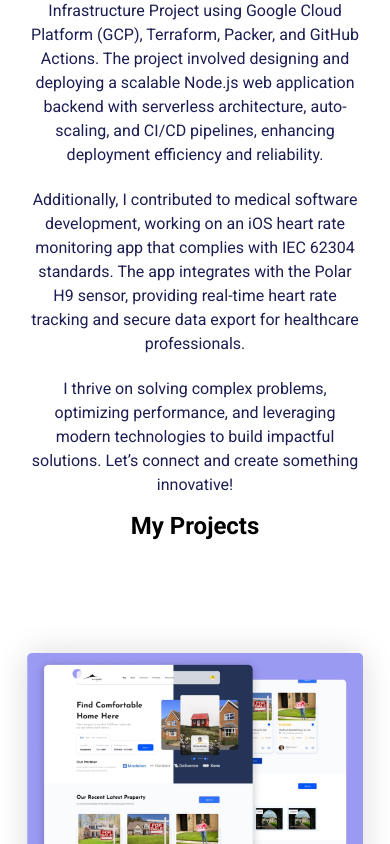
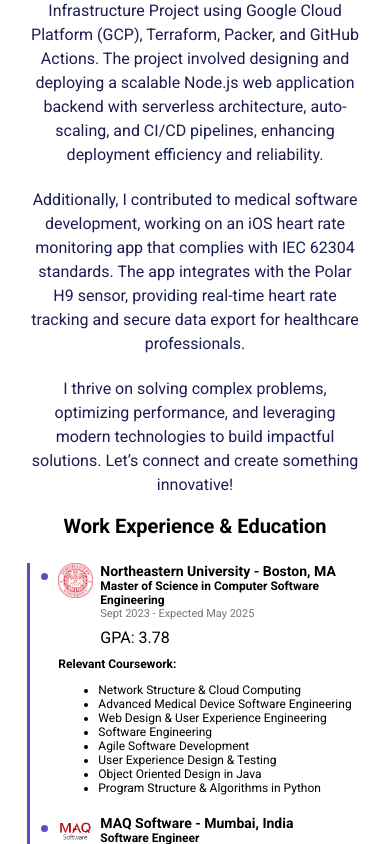
Before and after one commit to OmkumarSolanki/my-portfolio, a React (Create React App) app: page / in a window 390 px wide. Shown: the part 1156-2000 px from the top of the page. Built offline with nearby package versions, Linux system fonts and the light colour scheme.

Commit message:
Added Experience

```diff
--- a/src/App.css
+++ b/src/App.css
@@ -161,6 +161,7 @@ h2 {
   top: 0;
   left: 0;
   right: 0;
+  z-index: 1;
 }
 .navbar--items > ul {
   list-style: none;
@@ -938,3 +939,184 @@ input[type="checkbox"] {
 .ul-course-list {
   margin-top: 0;
 }
+/* General Styling */
+.timeline-container {
+  max-width: 90%;
+  /* margin: 0 auto; */
+  padding: 3% 7%;
+}
+
+.timeline-title {
+  font-size: 24px;
+  font-weight: bold;
+  text-align: center;
+  margin-bottom: 20px;
+}
+
+/* Timeline Line */
+.timeline {
+  position: relative;
+  border-left: 4px solid #6b46c1; /* Purple line */
+  padding-left: 20px;
+}
+
+/* Timeline Item */
+.timeline-item {
+  position: relative;
+  margin-bottom: 20px;
+  padding-left: 10px;
+}
+
+/* Dots on Timeline */
+.timeline-item::before {
+  content: "";
+  position: absolute;
+  left: -11px;
+  top: 43px;
+  width: 14px;
+  height: 14px;
+  background-color: #6b46c1;
+  border-radius: 50%;
+}
+
+/* Header with Logo */
+.timeline-header {
+  display: flex;
+  align-items: center;
+  gap: 7px;
+  margin-bottom: 10px;
+}
+
+.timeline-logo {
+  width: 10%;
+  object-fit: contain;
+}
+
+/* Company Details */
+.timeline-details {
+  flex: 1;
+}
+
+/* Text Styling */
+.timeline-company {
+  font-size: 18px;
+  font-weight: bold;
+}
+
+.timeline-role {
+  font-size: 16px;
+  font-weight: 600;
+  color: #444;
+}
+
+.timeline-duration {
+  font-size: 14px;
+  color: #777;
+  display: block;
+  margin-bottom: 8px;
+}
+
+/* Responsibilities */
+.timeline-responsibilities {
+  padding-left: 20px;
+  list-style-type: disc;
+}
+
+.timeline-responsibilities li {
+  margin-bottom: 5px;
+}
+
+/* 🟢 Responsive Design */
+@media (max-width: 768px) {
+  .timeline {
+    border-left: 3px solid #6b46c1;
+  }
+
+  .timeline-item {
+    padding-left: 8px;
+  }
+
+  .timeline-item::before {
+    left: -9px;
+    width: 7px;
+    height: 7px;
+    top: 10px;
+  }
+
+  .timeline-header {
+    flex-direction: column;
+    align-items: flex-start;
+  }
+
+  .timeline-logo {
+    width: 40px;
+    height: 40px;
+    margin-bottom: 5px;
+  }
+
+  .timeline-company {
+    font-size: 16px;
+  }
+
+  .timeline-role {
+    font-size: 14px;
+  }
+
+  .timeline-duration {
+    font-size: 12px;
+  }
+
+  .timeline-responsibilities {
+    padding-left: 15px;
+  }
+
+  .timeline-responsibilities li {
+    font-size: 14px;
+  }
+}
+
+@media (max-width: 480px) {
+  .timeline-container {
+    max-width: 95%;
+  }
+
+  .timeline-title {
+    font-size: 20px;
+  }
+
+  .timeline-header {
+    flex-direction: row;
+    align-items: flex-start;
+  }
+
+  .timeline-logo {
+    width: 35px;
+    height: 35px;
+  }
+
+  .timeline-company {
+    font-size: 14px;
+  }
+
+  .timeline-role {
+    font-size: 12px;
+  }
+
+  .timeline-duration {
+    font-size: 11px;
+  }
+
+  .timeline-responsibilities {
+    padding-left: 10px;
+  }
+
+  .timeline-responsibilities li {
+    font-size: 12px;
+  }
+  .timeline-coursework {
+    font-size: 12px;
+  }
+  h4 {
+    font-size: 12px;
+  }
+}
--- /dev/null
+++ b/src/Pages/Home/Experience.jsx
@@ -0,0 +1,47 @@
+import React from "react";
+import data from "../../data/index.json";
+
+const Experience = () => {
+  return (
+    <div className="timeline-container">
+      <h2 className="timeline-title">Work Experience & Education</h2>
+      <div className="timeline">
+        {data.timeline.map((item, index) => (
+          <div key={index} className={`timeline-item ${item.type}`}>
+            <div className="timeline-header">
+              <img src={item.logo} alt={`${item.institution || item.company} logo`} className="timeline-logo" />
+              <div className="timeline-details">
+                <h3 className="timeline-company">
+                  {item.type === "education" ? item.institution : item.company} - {item.location}
+                </h3>
+                <h4 className="timeline-subtitle">
+                  {item.type === "education" ? item.degree : item.role}
+                </h4>
+                <span className="timeline-duration">{item.duration}</span>
+                {item.gpa && <p className="timeline-gpa">GPA: {item.gpa}</p>}
+              </div>
+            </div>
+            {item.type === "experience" ? (
+              <ul className="timeline-responsibilities">
+                {item.responsibilities.map((task, i) => (
+                  <li key={i}>{task}</li>
+                ))}
+              </ul>
+            ) : (
+              <div className="timeline-coursework">
+                <h4>Relevant Coursework:</h4>
+                <ul>
+                  {item.coursework.map((course, i) => (
+                    <li key={i}>{course}</li>
+                  ))}
+                </ul>
+              </div>
+            )}
+          </div>
+        ))}
+      </div>
+    </div>
+  );
+};
+
+export default Experience;
--- a/src/Pages/Home/Homescreen/index.jsx
+++ b/src/Pages/Home/Homescreen/index.jsx
@@ -6,6 +6,7 @@ import MyPortfolio from "../MyPortfolio";
 import MySkills from "../MySkills";
 import Education from "../Education";
 import CalendlyWidget from "../Calendly";
+import Experience from "../Experience";
 
 export default function Home() {
   return (
@@ -13,8 +14,9 @@ export default function Home() {
       <HeroSection />
       {/* <MySkills /> */}
       <AboutMe />
+      <Experience />
       <MyPortfolio />
-      <Education />
+      {/* <Education /> */}
       <ContactMe />
       <CalendlyWidget />
       <Footer />
--- a/src/data/index.json
+++ b/src/data/index.json
@@ -86,5 +86,102 @@
       ],
       "logo": "./img/daiict-logo.png"
     }
- ]
+ ],
+ "experiences" :[
+  {
+    "company": "MAQ Software",
+    "location": "Mumbai, India",
+    "role": "Software Engineer",
+    "duration": "Jun 2022 - Mar 2023",
+    "logo": "./img/northeastern-logo.png",
+    "responsibilities": [
+      "Created and sustained an interactive web portal featuring embedded Power BI reports with C#, .NET MVC, and JavaScript; enhanced data accessibility leading to a 40% increase in daily active users over six months.",
+      "Directed the entire project lifecycle, from database design to backend code development and user interface creation; streamlined processes that enhanced overall project delivery speed by 30% for future iterations.",
+      "Created an easy-to-use landing page for the portal to help users quickly find different reports.",
+      "Engineered high-performance stored procedures in Microsoft SQL Server to optimize complex queries, reducing execution time from two seconds to less than one second for critical daily operations."
+    ]
+  },
+  {
+    "company": "MAQ Software",
+    "location": "Mumbai, India",
+    "role": "Associate Software Engineer - Intern",
+    "duration": "Jan 2022 - Jun 2022",
+    "logo": "./img/northeastern-logo.png",
+    "responsibilities": [
+      "Designed a comprehensive auditing platform, where users could manually upload reports and screenshots for checking code quality and architecture compliance.",
+      "Streamlined the release process for every two weeks, verifying operational excellence and adherence to established coding standards; contributed to an increase in overall system stability by addressing critical bugs ahead of rollout.",
+      "Worked on fixing bugs by troubleshooting issues and making improvements to enhance system efficiency."
+    ]
+  }
+],
+"timeline": [
+  {
+    "institution": "Northeastern University",
+    "location": "Boston, MA",
+    "type": "education",
+    "degree": "Master of Science in Computer Software Engineering",
+    "duration": "Sept 2023 - Expected May 2025",
+    "gpa": "3.78",
+    "coursework": [
+      "Network Structure & Cloud Computing",
+      "Advanced Medical Device Software Engineering",
+      "Web Design & User Experience Engineering",
+      "Software Engineering",
+      "Agile Software Development",
+      "User Experience Design & Testing",
+      "Object Oriented Design in Java",
+      "Program Structure & Algorithms in Python"
+    ],
+    "logo": "./img/northeastern-logo.png"
+  },
+  {
+    "company": "MAQ Software",
+    "location": "Mumbai, India",
+    "type": "experience",
+    "role": "Software Engineer",
+    "duration": "Jun 2022 - Mar 2023",
+    "logo": "./img/maq-software-logo.png",
+    "responsibilities": [
+      "Created and sustained an interactive web portal featuring embedded Power BI reports with C#, .NET MVC, and JavaScript; enhanced data accessibility leading to a 40% increase in daily active users over six months.",
+      "Directed the entire project lifecycle, from database design to backend code development and user interface creation; streamlined processes that enhanced overall project delivery speed by 30% for future iterations.",
+      "Created an easy-to-use landing page for the portal to help users quickly find different reports.",
+      "Engineered high-performance stored procedures in Microsoft SQL Server to optimize complex queries, reducing execution time from two seconds to less than one second for critical daily operations."
+    ]
+  },
+  {
+    "company": "MAQ Software",
+    "location": "Mumbai, India",
+    "type": "experience",
+    "role": "Associate Software Engineer - Intern",
+    "duration": "Jan 2022 - Jun 2022",
+    "logo": "./img/maq-software-logo.png",
+    "responsibilities": [
+      "Designed a comprehensive auditing platform, where users could manually upload reports and screenshots for checking code quality and architecture compliance.",
+      "Streamlined the release process for every two weeks, verifying operational excellence and adherence to established coding standards; contributed to an increase in overall system stability by addressing critical bugs ahead of rollout.",
+      "Worked on fixing bugs by troubleshooting issues and making improvements to enhance system efficiency."
+    ]
+  },
+  {
+    "institution": "DA-IICT",
+    "location": "Gandhinagar, India",
+    "type": "education",
+    "degree": "Bachelor of Technology in Information and Communication Technology",
+    "duration": "July 2018 - May 2022",
+    "gpa": "3.08",
+    "coursework": [
+      "Software Engineering",
+      "Software Project Management",
+      "Machine Learning",
+      "Database Management System",
+      "No SQL Database",
+      "Introduction to Robotics",
+      "Internet of Things",
+      "Computer Networks",
+      "Computer Organization",
+      "Systems Software",
+      "Design and Analysis of Algorithms"
+    ],
+    "logo": "./img/daiict-logo.png"
+  }
+]
 }
```
Also changed, not shown: public/img/maq-software-logo.png (added).
